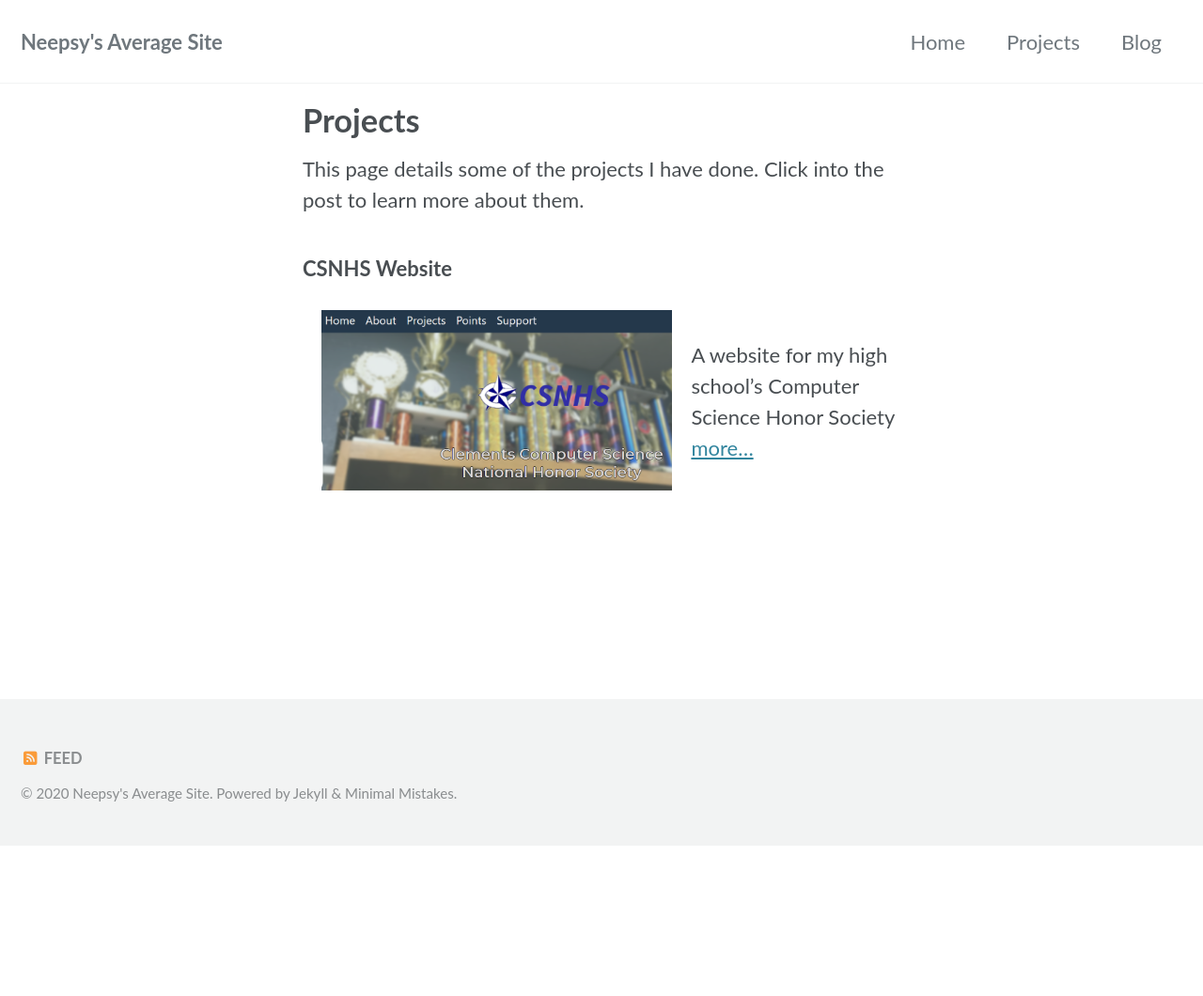
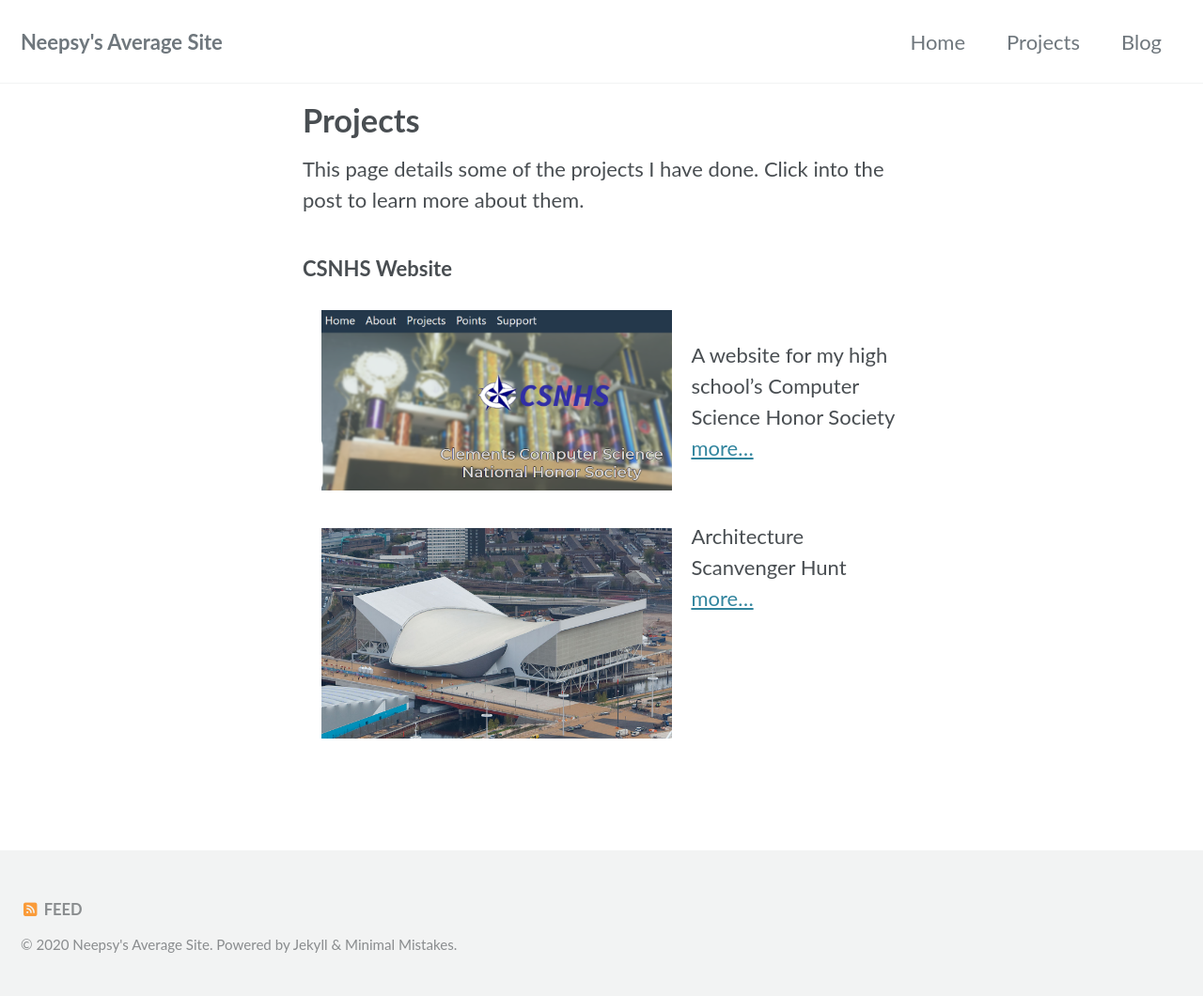
Before and after one commit to Neepsy/Neepsy.github.io, a Jekyll site: the page built from projects.markdown, in a window 1280 px wide. Shown: the whole page at 94% size. Built offline with Jekyll 4.4.1, drawn with Linux system fonts in a browser that asks for light colours; cached includes are drawn as plain includes; nearby versions of some CDN libraries; before the commit the page ends 900 px from its top, so only the background shows below that.

```diff
--- a/architecture.markdown
+++ b/architecture.markdown
@@ -5,7 +5,7 @@ permalink: "/architecture"
 
 
 gallery:
- - url: /assets/arch/exterior_2.jpg
+ - url: /assets/arch/exterior_2.JPG
    image_path: /assets/arch/exterior_2_thumb.jpg
    alt: "exterior shot of the LAC"
    title: "Image Credit: OlafJanssen, Wikimedia. Labels added"
--- a/index.markdown
+++ b/index.markdown
@@ -16,7 +16,7 @@ intro:
  - excerpt: 'On this site you can find information regarding the projects I have done, and maybe an occasional blog post or two.'
 
 projects_row:
- - image_path: assets/images/js.png
+ - image_path: assets/images/js.PNG
    alt: "picture of some JavaScript"
    title: "Projects"
    excerpt: "Take a gander at some of my projects!"
--- a/projects.markdown
+++ b/projects.markdown
@@ -12,3 +12,7 @@ This page details some of the projects I have done. Click into the post to learn
 
 <br/>
 A website for my high school's Computer Science Honor Society [more...](/projects/2020/01/30/csnhs-website.html)
+
+<img style="float: left; padding: 20px;" src="/assets/arch/exterior_3.jpg" width="65%" height="10%"/>
+<br/>
+Architecture Scanvenger Hunt [more...](/architecture)
```
